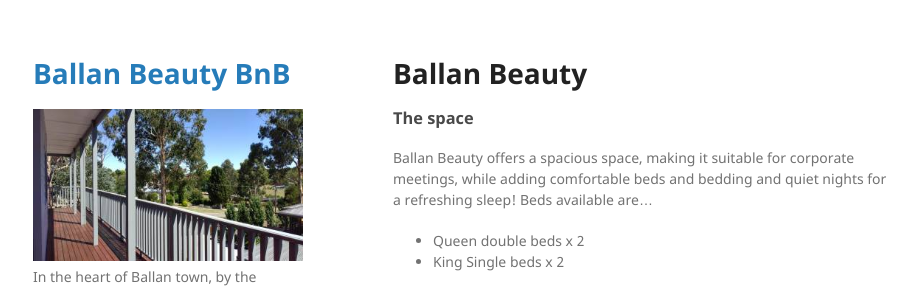
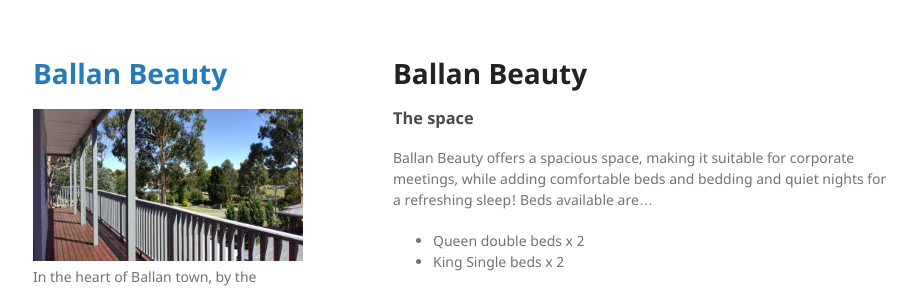
Before and after one commit to Juliemenowisp/BallanBeauty, a Jekyll site: the page built from index.md, in a window 1280 px wide. Shown: the top 288 px of the page, without its empty margins (177-1094 px from the left). Built offline with Jekyll 4.4.1, drawn with Linux system fonts in a browser that asks for light colours; our own code applies the rules of GitHub Pages for plain Markdown files; part of the change alters nothing that is shown.

Commit message:
Update _config.yml

```diff
--- a/_config.yml
+++ b/_config.yml
@@ -13,15 +13,15 @@
 # you will see them accessed via {{ site.title }}, {{ site.email }}, and so on.
 # You can create any custom variable you would like, and they will be accessible
 # in the templates via {{ site.myvariable }}.
-title: Ballan Beauty BnB
+title: Ballan Beauty
 email: juicemaster47@gmail.com
 description: >- # this means to ignore newlines until "baseurl:"
-  A small website for the ballan beauty airbnb
+  Small AirBnB located near the heart of ballan
 sitedescription: >- # this means to ignore newlines until "baseurl:"
   In the heart of Ballan town, by the Werribee River. 45 minutes from Melbourne and 20 minutes from Daylesford, 15-minute walk from Ballan train station! Nestled close to the Werribee River (1 minute walk) & just a 3 minute walk into town.
   Close to Daylesford, Blackwood, Trentham, Ballarat, and Bacchus Marsh.
 baseurl: "" # the subpath of your site, e.g. /blog
-url: "" # the base hostname & protocol for your site, e.g. http://example.com
+url: "https://www.ballanbeauty.com/"
 logo: assets/img/VerandaView.jpg
 
 # Build settings
@@ -30,6 +30,7 @@ markdown: kramdown
 plugins:
   - jekyll-feed
   - jekyll-seo-tag
+  - jekyll-sitemap
 
 # Exclude from processing.
 # The following items will not be processed, by default. Create a custom list
```
